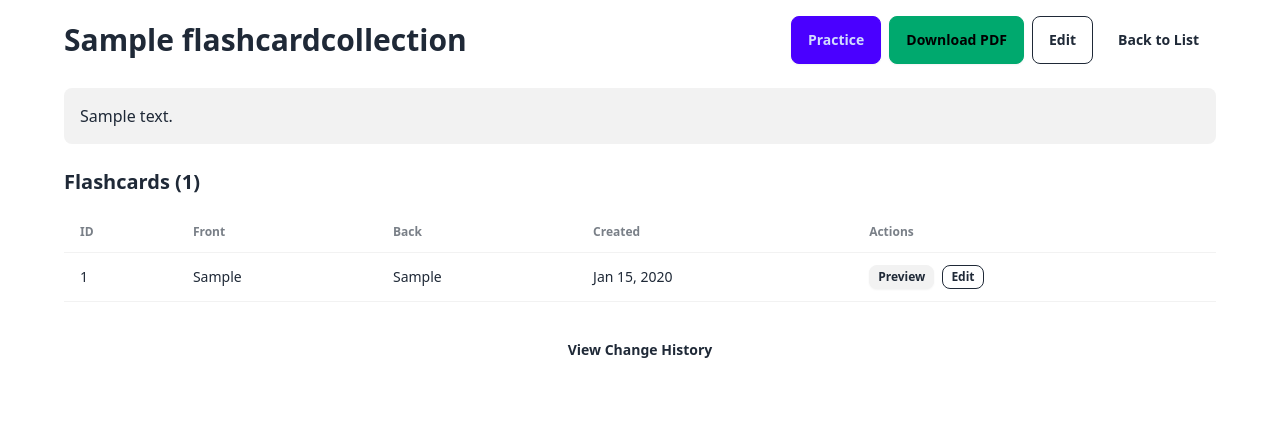
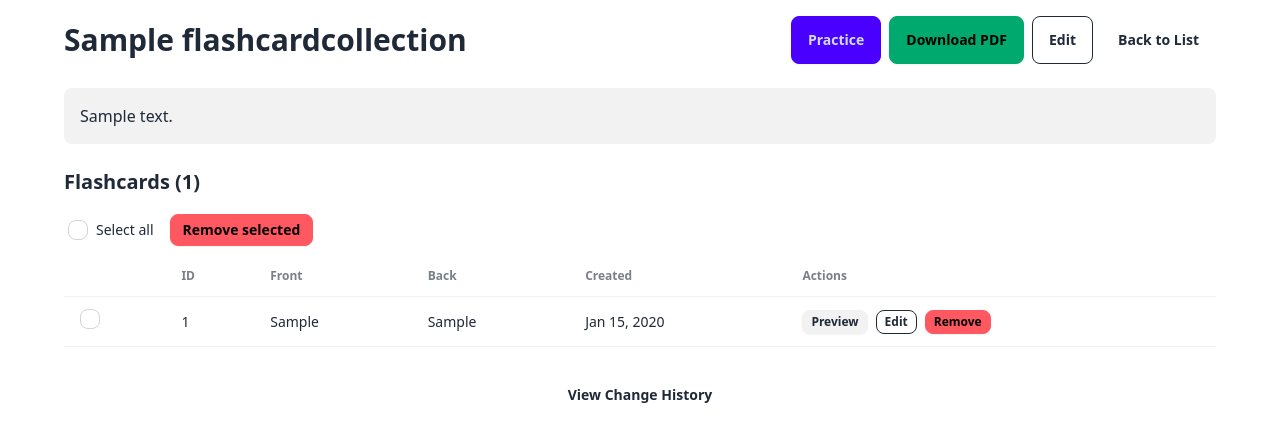
Before and after one commit to koljapluemer/flashcard-manager, a Django app: page /flashcards/collections/1/ in a window 1280 px wide. Shown: the part 68-510 px from the top of the page. Run offline with Django 5.2, Linux system fonts and the light colour scheme; a user stored in the database is signed in; tables that the repository leaves empty hold one stand-in row (values such as "Sample post"); some libraries are stand-ins or nearby versions.

Commit message:
improve editing UX

```diff
--- a/flashcards/collection_forms.py
+++ b/flashcards/collection_forms.py
@@ -8,14 +8,13 @@ class FlashcardCollectionForm(forms.ModelForm):
     class Meta:
         model = FlashcardCollection
         fields = [
-            'title', 'description', 'flashcards',
+            'title', 'description',
             'header_text', 'header_text_color', 'header_bg_color',
             'card_text_color', 'card_bg_color',
         ]
         widgets = {
             'title': forms.TextInput(attrs={'class': 'input input-bordered w-full'}),
             'description': forms.Textarea(attrs={'class': 'textarea textarea-bordered w-full', 'rows': 3}),
-            'flashcards': forms.CheckboxSelectMultiple(),
             'header_text': forms.TextInput(attrs={'class': 'input input-bordered w-full', 'placeholder': 'e.g. Chapter 1: Basics'}),
             'header_text_color': forms.TextInput(attrs={'type': 'color', 'class': 'input input-bordered w-24 p-1'}),
             'header_bg_color': forms.TextInput(attrs={'type': 'color', 'class': 'input input-bordered w-24 p-1'}),
@@ -25,7 +24,6 @@ class FlashcardCollectionForm(forms.ModelForm):
 
     def __init__(self, *args, **kwargs):
         super().__init__(*args, **kwargs)
-        self.fields['flashcards'].queryset = Flashcard.objects.all().order_by('-created_at')
 
 
 class CSVUploadForm(forms.Form):
--- a/flashcards/views/collection_views.py
+++ b/flashcards/views/collection_views.py
@@ -53,6 +53,23 @@ def collection_delete(request, pk):
 @login_required
 def collection_detail(request, pk):
     collection = get_object_or_404(FlashcardCollection, pk=pk)
+
+    if request.method == 'POST':
+        ids = request.POST.getlist('flashcards')
+        if ids:
+            try:
+                # Remove selected flashcards from this collection
+                removed = collection.flashcards.filter(pk__in=ids)
+                count = removed.count()
+                for fc in removed:
+                    collection.flashcards.remove(fc)
+                messages.success(request, f'Removed {count} flashcard(s) from the collection.')
+            except Exception:
+                messages.error(request, 'Failed to remove selected flashcards. Please try again.')
+        else:
+            messages.info(request, 'No flashcards selected.')
+        return redirect('collection_detail', pk=collection.pk)
+
     return render(request, 'flashcards/collections/detail.html', {'collection': collection})
 
 
--- a/templates/flashcards/collections/detail.html
+++ b/templates/flashcards/collections/detail.html
@@ -28,10 +28,22 @@
         </h2>
 
         {% if collection.flashcards.all|length %}
+            <form method="post">
+                {% csrf_token %}
+                <div class="flex items-center justify-between mb-2">
+                    <div class="flex items-center gap-3">
+                        <label class="label cursor-pointer">
+                            <input id="select-all" type="checkbox" class="checkbox checkbox-sm" />
+                            <span class="ml-2 text-sm">Select all</span>
+                        </label>
+                        <button type="submit" class="btn btn-sm btn-error" title="Remove selected from this collection">Remove selected</button>
+                    </div>
+                </div>
                 <div class="overflow-x-auto">
                     <table class="table table-zebra w-full">
                         <thead>
                             <tr>
+                                <th></th>
                                 <th>ID</th>
                                 <th>Front</th>
                                 <th>Back</th>
@@ -42,14 +54,18 @@
                         <tbody>
                             {% for flashcard in collection.flashcards.all %}
                             <tr>
+                                <td>
+                                    <input type="checkbox" name="flashcards" value="{{ flashcard.id }}" class="row-check checkbox checkbox-sm" />
+                                </td>
                                 <td>{{ flashcard.id }}</td>
                                 <td>{{ flashcard.front|truncatewords:10|safe }}</td>
                                 <td>{{ flashcard.back|truncatewords:10|safe }}</td>
                                 <td>{{ flashcard.created_at|date:"M d, Y" }}</td>
                                 <td>
                                     <div class="flex gap-2">
-                                    <button class="btn btn-xs" onclick="togglePreview('fc-{{ flashcard.id }}')">Preview</button>
+                                        <button type="button" class="btn btn-xs" onclick="togglePreview('fc-{{ flashcard.id }}')">Preview</button>
                                         <a href="{% url 'flashcard_edit' flashcard.pk %}" class="btn btn-xs btn-outline">Edit</a>
+                                        <button name="flashcards" value="{{ flashcard.id }}" class="btn btn-xs btn-error" title="Remove from this collection">Remove</button>
                                     </div>
                                 </td>
                             </tr>
@@ -80,6 +96,7 @@
                         </tbody>
                     </table>
                 </div>
+            </form>
         {% else %}
             <div class="text-center py-8">
                 <p class="text-lg">No flashcards in this collection.</p>
@@ -105,5 +122,14 @@
             row.classList.toggle('hidden');
         }
     }
+    // Select-all behavior for table checkboxes
+    (function() {
+        const selectAll = document.getElementById('select-all');
+        if (!selectAll) return;
+        const checks = () => Array.from(document.querySelectorAll('input.row-check'));
+        selectAll.addEventListener('change', () => {
+            checks().forEach(cb => cb.checked = selectAll.checked);
+        });
+    })();
 </script>
 {% endblock %}
```
Also changed, not shown: flashcards/views/flashcard_views.py (+12 -2 lines), templates/flashcards/collections/form.html (+0 -19 lines). Lines whose indentation alone changed are shown as unchanged.
